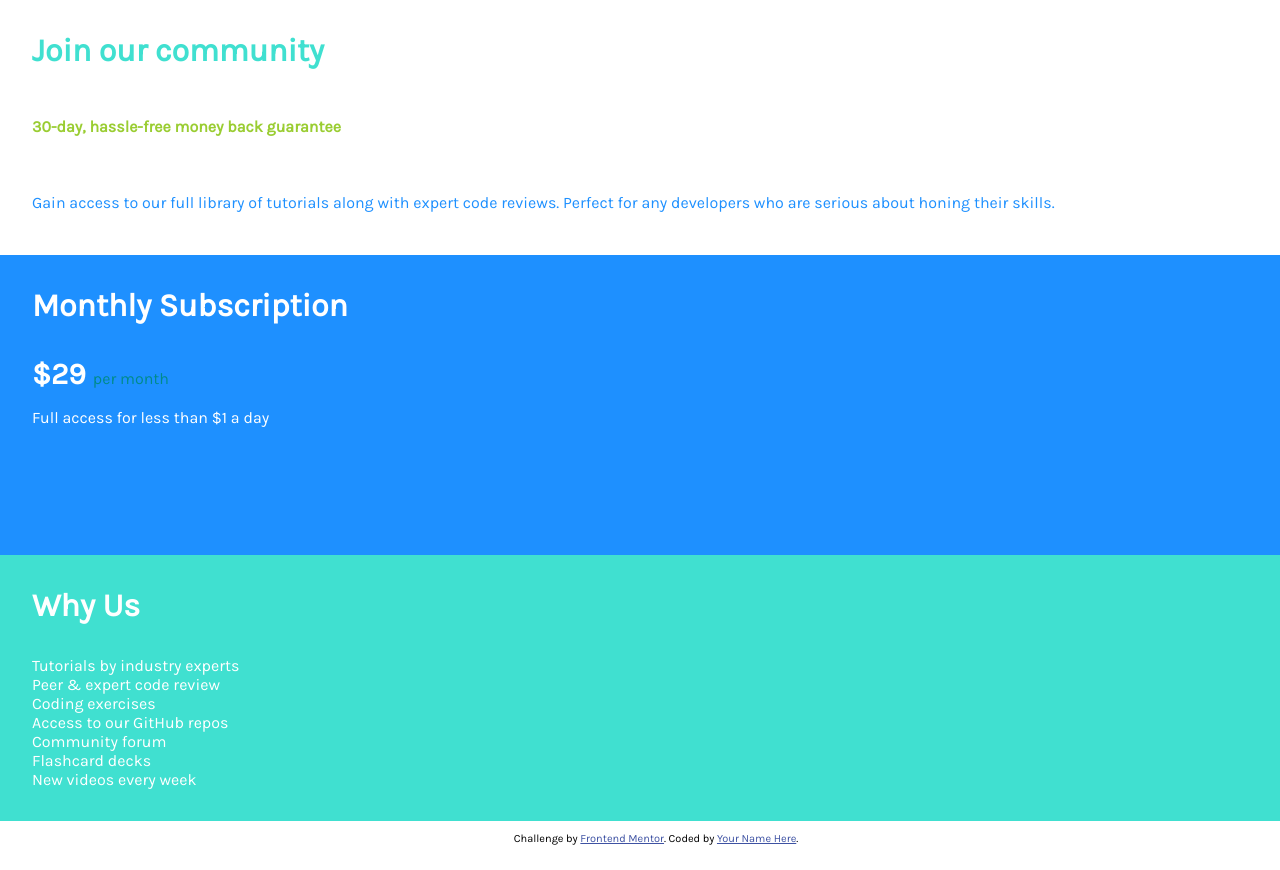
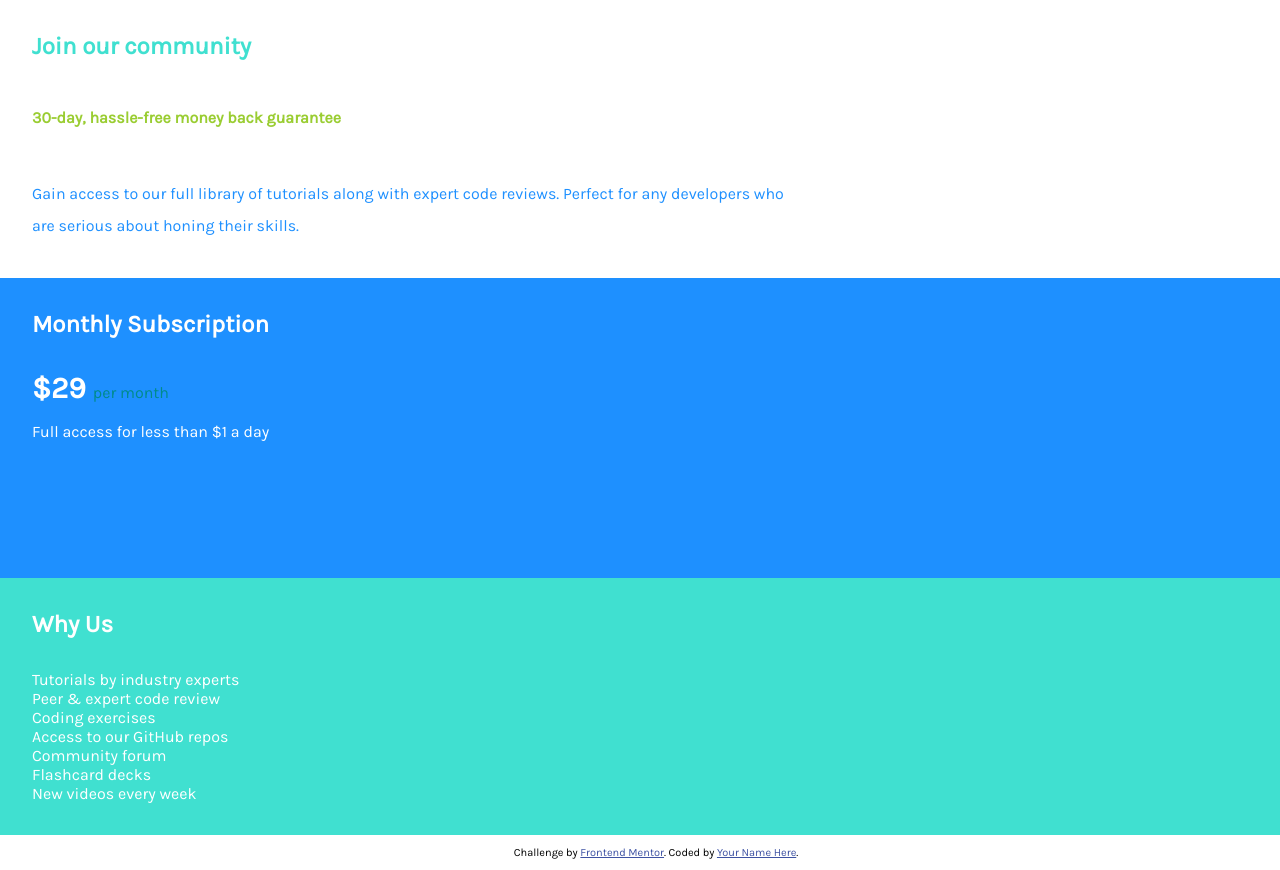
Before and after one commit to Jesuskrisisjk/single, a plain HTML site: page index.html in a window 1280 px wide. Drawn offline with Linux system fonts and the light colour scheme.

Commit message:
Add files via upload

```diff
--- a/css/styles.css
+++ b/css/styles.css
@@ -13,6 +13,7 @@ h1 {
   padding:2rem 0 2rem 2rem;
   font-weight: 700;
   margin: 0;
+  font-size: 1.5rem;
 }
 
 p {
@@ -44,13 +45,13 @@ margin-left: 2rem;
 
 .day {
   display: block;
-  width:80%;
+  width:60%;
   color: YellowGreen ;
   font-weight: 700;
 }
 .gain {
   display: block;
-  width: 80%;
+  width: 60%;
   color: DodgerBlue ;
   line-height: 2rem;
 padding-bottom: 20px;
```
